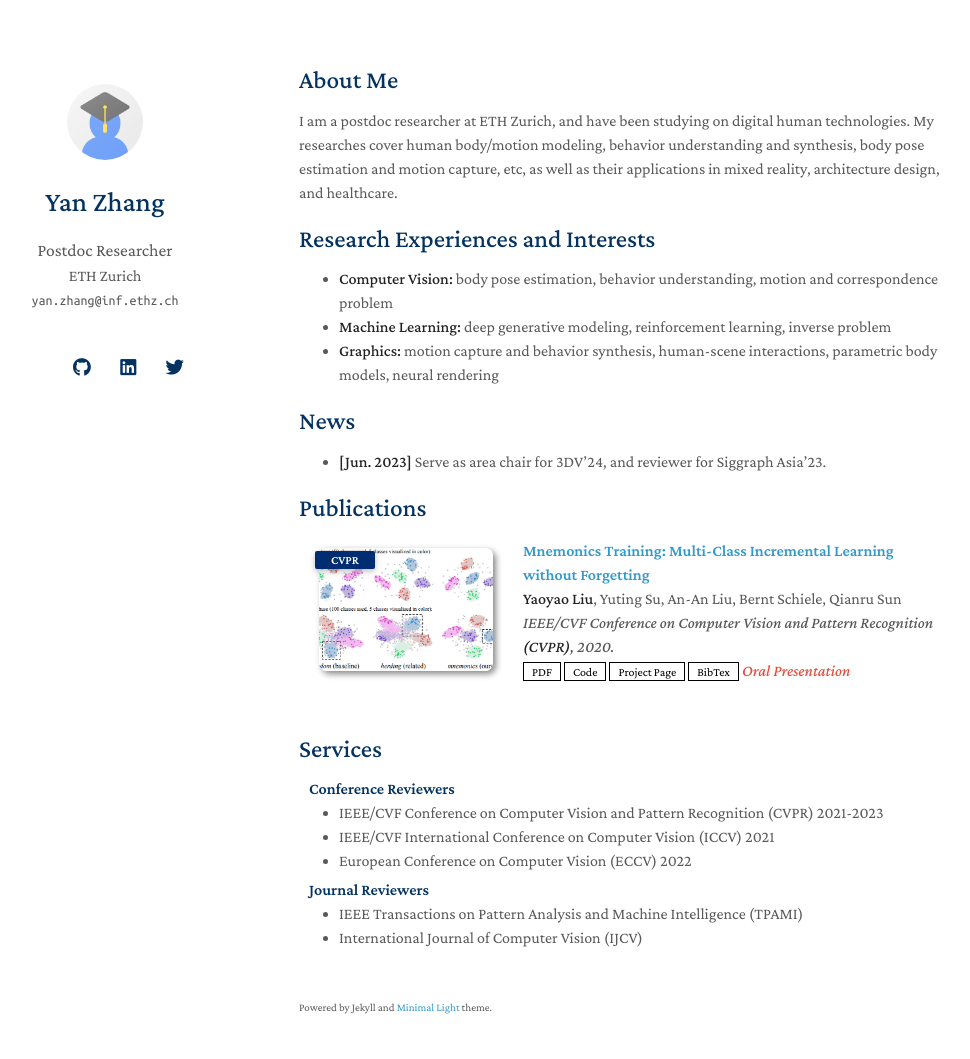
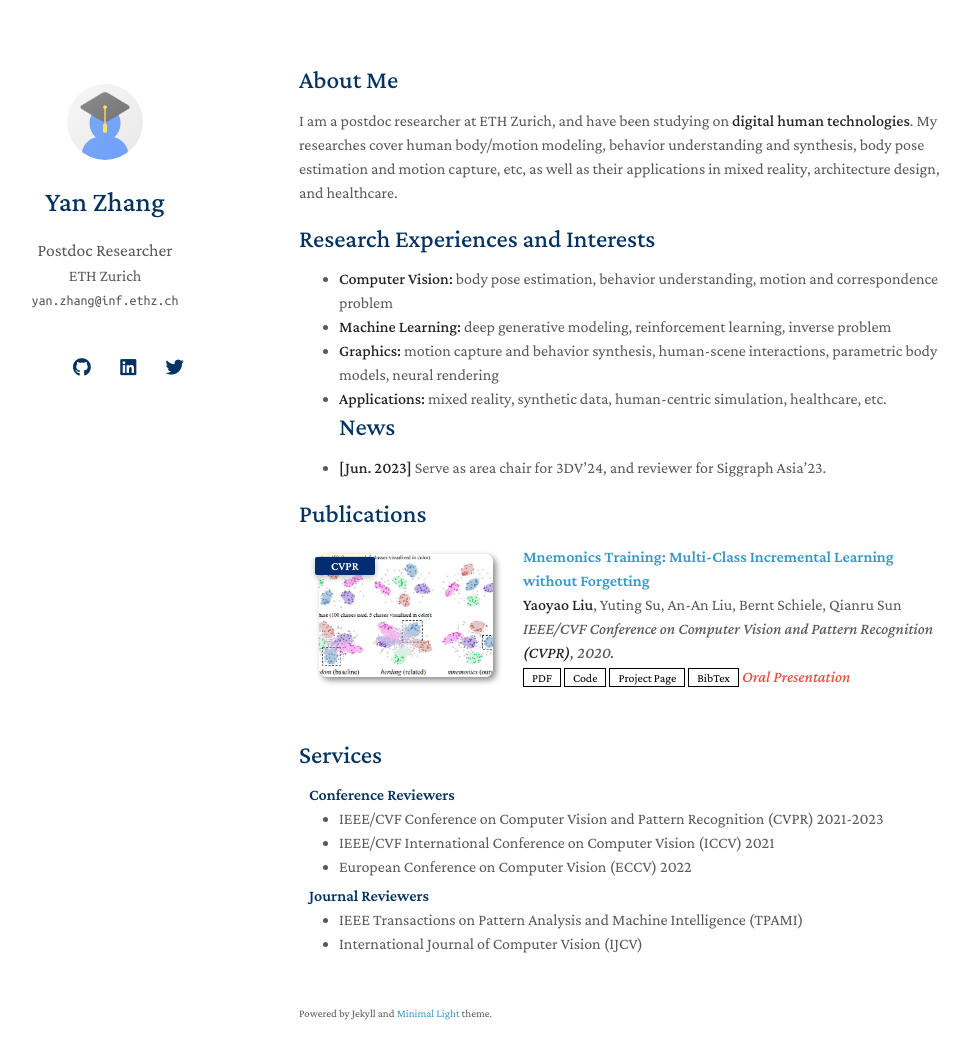
Before and after one commit to yz-cnsdqz/yz-cnsdqz.github.io, a Jekyll site: the page built from index.md, in a window 1280 px wide and 1094 px high. Shown: the top 1059 px of the window, without its empty margins (171-1141 px from the left). Built offline with Jekyll 4.4.1, drawn with Linux system fonts in a browser that asks for light colours; nearby versions of some CDN libraries; a style sheet for code colours, icons or effects is not loaded; our own code applies the rules of GitHub Pages for plain Markdown files.

Commit message:
Update index.md

```diff
--- a/index.md
+++ b/index.md
@@ -5,14 +5,14 @@ layout: homepage
 
 ## About Me
 
-I am a postdoc researcher at ETH Zurich, and have been studying on digital human technologies. My researches cover human body/motion modeling, behavior understanding and synthesis, body pose estimation and motion capture, etc, as well as their applications in mixed reality, architecture design, and healthcare.
+I am a postdoc researcher at ETH Zurich, and have been studying on **digital human technologies**. My researches cover human body/motion modeling, behavior understanding and synthesis, body pose estimation and motion capture, etc, as well as their applications in mixed reality, architecture design, and healthcare.
 
 ## Research Experiences and Interests
 
 - **Computer Vision:** body pose estimation, behavior understanding, motion and correspondence problem
 - **Machine Learning:** deep generative modeling, reinforcement learning, inverse problem
 - **Graphics:** motion capture and behavior synthesis, human-scene interactions, parametric body models, neural rendering
-
+- **Applications:** mixed reality, synthetic data, human-centric simulation, healthcare, etc.
 ## News
 
 - **[Jun. 2023]** Serve as area chair for 3DV'24, and reviewer for Siggraph Asia'23.
```
